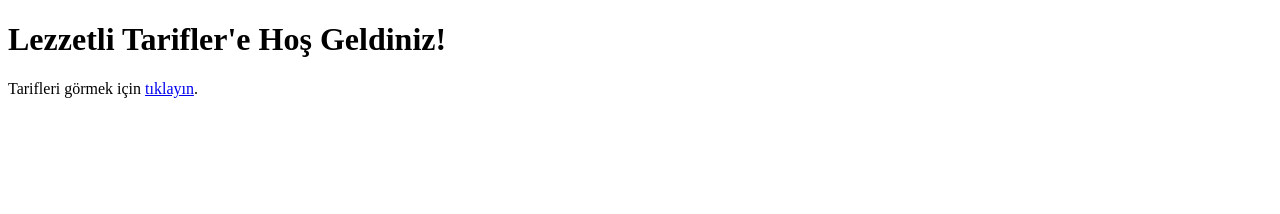
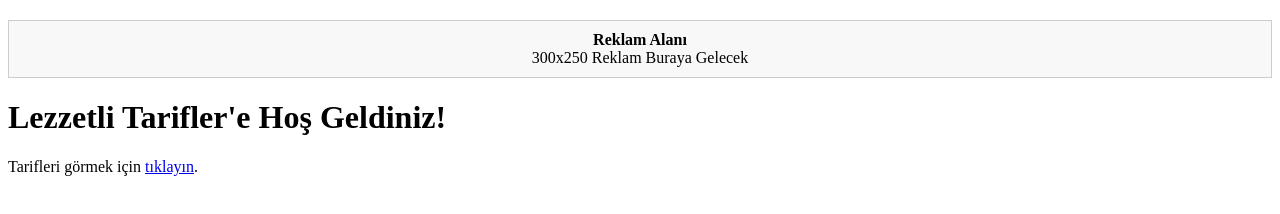
Before and after one commit to birkanot/lezzetli_tarifler, a plain HTML site: page index.html in a window 1280 px wide. Drawn offline with Linux system fonts and the light colour scheme.

Commit message:
Update index.html

```diff
--- a/index.html
+++ b/index.html
@@ -6,6 +6,10 @@
   <title>Lezzetli Tarifler</title>
 </head>
 <body>
+  <div style="background-color: #f8f8f8; border: 1px solid #ccc; padding: 10px; margin: 20px 0; text-align: center;">
+  <strong>Reklam Alanı</strong><br>
+  300x250 Reklam Buraya Gelecek
+</div>
   <h1>Lezzetli Tarifler'e Hoş Geldiniz!</h1>
   <p>Tarifleri görmek için <a href="tarifler.html">tıklayın</a>.</p>
 </body>
```
